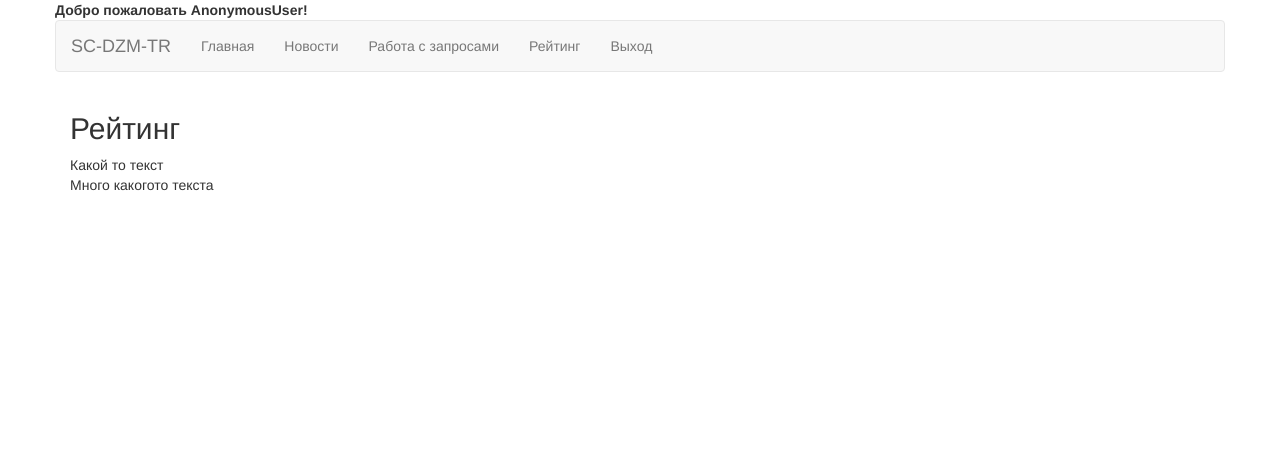
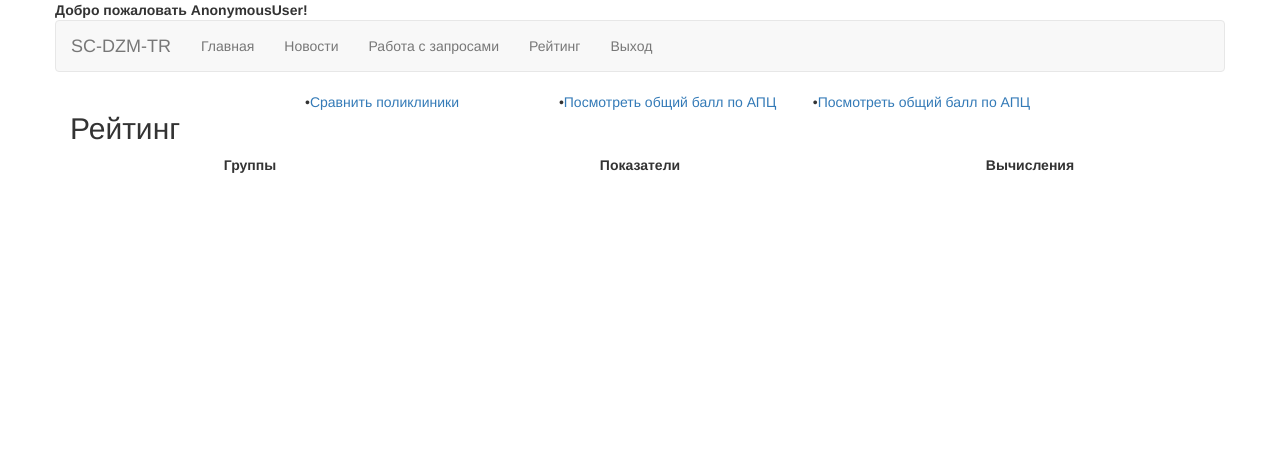
Before and after one commit to wudnpy/wasql, a Django app: page /rating/home/ in a window 1280 px wide. Shown: the top 474 px of the page. Run offline with Django 3.2, Linux system fonts and the light colour scheme; data that the repository does not hold is empty; parts of the project's set-up code (start-up, migrations or seed data) failed here and were passed over; some libraries are stand-ins or nearby versions.

Commit message:
19.10.2017 19:13
Добавил показатели рассчета в рейтинг

```diff
--- a/rating/templates/rating/home.html
+++ b/rating/templates/rating/home.html
@@ -11,14 +11,49 @@
 {% block page %}
 
 <div class="col-xs-12 col-sd-12 col-md-12 col-ld-12">
-    <h2>Рейтинг</h2>
     <div class="row">
+        <div class="col-xs-12 col-sd-2 col-md-2 col-ld-2">
+            <h2>Рейтинг</h2>
+        </div>
+        <div class="col-xs-12 col-sd-10 col-md-10 col-ld-10">
+            <ul>
+                <li class="submenu">&#x2022;<a href="#">Сравнить поликлиники</a></li>
+                <li class="submenu">&#x2022;<a href="#">Посмотреть общий балл по АПЦ</a></li>
+                <li class="submenu">&#x2022;<a href="{% url 'rating-score' %}">Посмотреть общий балл по АПЦ</a></li>
+            </ul>
+        </div>
 
-        <div class="col-xs-12 col-sd-12 col-md-12 col-ld-12" id="content">
-            Какой то текст<br>
-            Много какогото текста
+    </div>
+    <div class="row" id="indicators">
+        <div class="col-xs-12 col-sd-4 col-md-4 col-ld-4" id="title-group">
+            <b>Группы</b>
         </div>
+        <div class="col-xs-12 col-sd-4 col-md-4 col-ld-4" id="title-indicator">
+            <b>Показатели</b>
+        </div>
+        <div class="col-xs-12 col-sd-4 col-md-4 col-ld-4" id="title-calculation">
+            <b>Вычисления</b>
+        </div>
+
+
+        {% for indicator in indicators %}
+            <div class="row">
+                <div class="col-xs-12 col-sd-4 col-md-4 col-ld-4" id="group">
+                    {{ indicator.group }}
+                </div>
+                <div class="col-xs-12 col-sd-4 col-md-4 col-ld-4" id="indicator">
+                    {{ indicator.indicator }}
+                </div>
+                <div class="col-xs-12 col-sd-4 col-md-4 col-ld-4" id="calculation">
+                    {{ indicator.calculation }}
+                </div>
+            </div>
+        {% endfor%}
+
     </div>
 </div>
-
+<div class="row">
+    <div class="col-xs-12 col-sd-12 col-md-12 col-ld-12" id="footer">
+    </div>
+</div>
 {% endblock %}
--- a/rating/views.py
+++ b/rating/views.py
@@ -1,9 +1,14 @@
 from django.shortcuts import render
+
+from rating.models import Indicators
 
 # Create your views here.
 def rating(request):
 
+    indicators = Indicators.objects.all().values()
+    #print(indicators)
+    #print('LEN: ' + str(len(indicators)))
+    return render(request, 'rating/home.html', { 'indicators': indicators })
 
-
-
-    return render(request, 'rating/home.html')
+def score(request):
+    return render(request, 'rating/score.html', {})
--- a/static/css/rating/home-style.css
+++ b/static/css/rating/home-style.css
@@ -6,3 +6,23 @@
 body {
     #background-color: black;
 }
+
+#indicators {
+    text-align: center;
+}
+
+/*обращение к li конкретного класса*/
+li.submenu  {
+    display:  inline-block;
+    width: 250px;
+    background:
+}
+
+#footer {
+    margin-top: 50px;
+    margin-bottom: 50px;
+    #background-color: black;
+    text-align: center;
+    width: 100%;
+    height: 200px;
+}
--- a/wasql/urls.py
+++ b/wasql/urls.py
@@ -40,6 +40,7 @@ urlpatterns = [
     url(r'^workspace/queries/', sc_workspace.queries, name='workspace-queries'),
     url(r'^workspace/query-detail/(\d+)', sc_workspace.query_detail, name='workspace-query-detail'),
     url(r'^rating/home/', sc_rating.rating, name='rating-home'),
+    url(r'^rating/score/', sc_rating.score, name='rating-score'),
     #url(r'formpage/', views.form_page, name='form-page')
     #url(r'^(?P<pizza_id>\d+)$', views.pizza_detail, name='pizza-detail'),
     #url(r'^$', views.home, name='index'),
--- a/workspace/views.py
+++ b/workspace/views.py
@@ -1,7 +1,8 @@
 from django.shortcuts import render, redirect
 
-from workspace.forms import Query
+from workspace.models import Query
 from asql_connector import ASQLConnector
+
 
 # Create your views here.
 def news(request):
```
Also changed, not shown: rating/models.py (+5 -5 lines), rating/templates/rating/score.html (added, +12 -0 lines), rating/migrations/0001_initial.py (added).
